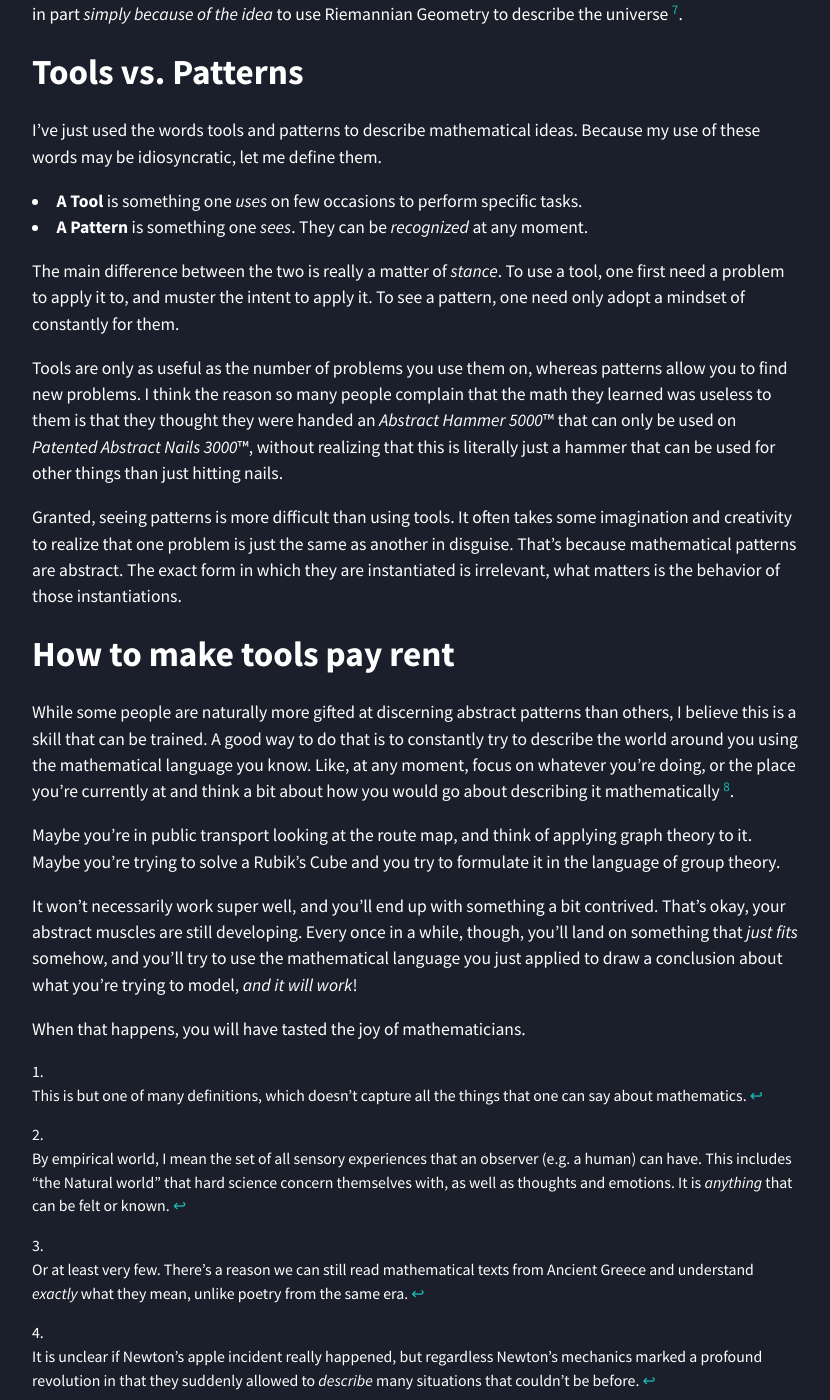
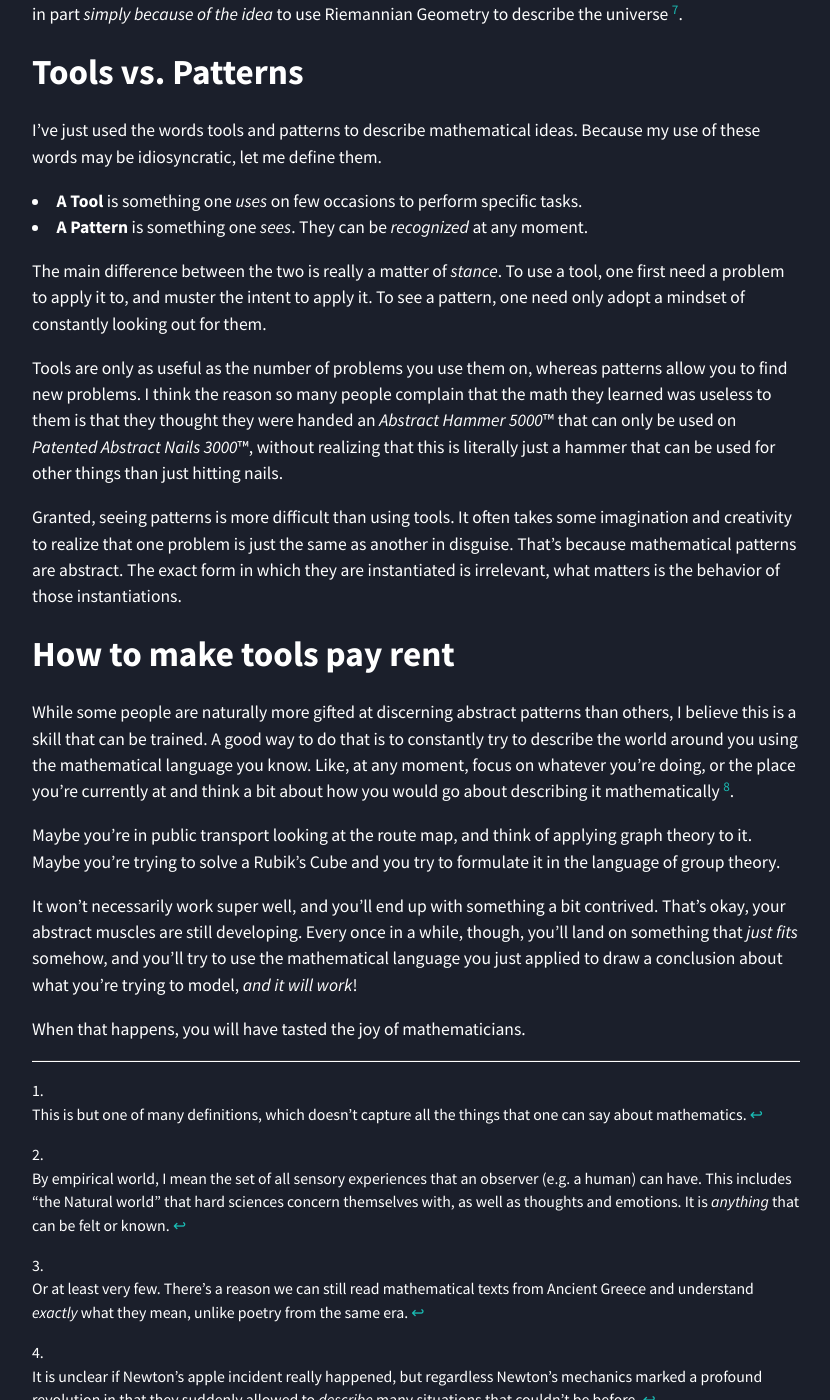
Before and after one commit to irregular-rhomboid/irregular-rhomboid.github.io, a Jekyll site: the page built from _posts/2022-12-27-math-is-a-language.md, in a window 1280 px wide and 1400 px high, scrolled down 2232 px. Shown: the whole window, without its empty margins (224-1054 px from the left). Built offline with Jekyll 4.4.1, drawn with Linux system fonts in a browser that asks for light colours; nearby versions of some CDN libraries; some of the changed text lies outside the part shown.

Commit message:
Fix mistakes

```diff
--- a/_posts/2022-12-27-math-is-a-language.md
+++ b/_posts/2022-12-27-math-is-a-language.md
@@ -34,7 +34,7 @@
 
 [^definition]: This is but one of many definitions, which doesn't capture all the things that one can say about mathematics.
 
-[^empirical]: By empirical world, I mean the set of all sensory experiences that an observer (e.g. a human) can have. This includes "the Natural world" that hard science concern themselves with, as well as thoughts and emotions. It is *anything* that can be felt or known.
+[^empirical]: By empirical world, I mean the set of all sensory experiences that an observer (e.g. a human) can have. This includes "the Natural world" that hard sciences concern themselves with, as well as thoughts and emotions. It is *anything* that can be felt or known.
 
 [^ambiguity]: Or at least very few. There's a reason we can still read mathematical texts from Ancient Greece and understand *exactly* what they mean, unlike poetry from the same era.
 
@@ -44,7 +44,7 @@
 
 [^newton]: It is unclear if Newton's apple incident really happened, but regardless Newton's mechanics marked a profound revolution in that they suddenly allowed to *describe* many situations that couldn't be before.
 
-Sometimes, mathematical theories find applications decades after it was initially formulated. When Einstein revolutionized physics with his theory of General Relativity [^einstein], he used the mathematical language of Riemannian Geometry, which had been developed roughly forty years prior[^riemann].
+Sometimes, mathematical theories find applications decades after it was initially formulated. When Einstein revolutionized physics with his theory of General Relativity [^einstein], he used the mathematical language of Riemannian Geometry, which had been developed roughly forty years prior [^riemann].
 
 [^einstein]: A. Einstein, M. Grossmann, *Entwurf einer verallgemeinerten Relativitätstheorie und einer Theorie der Gravitation (Outline of a Generalized Theory of Relativity and of a Theory of Gravitation)*, Zeitschrift für Mathematik und Physik, 62, 225–261, (1913).
 
@@ -52,7 +52,7 @@
 
 The point of these examples is to insist on the fact that **applying mathematics is a two-step process**. The first is **recognizing an abstract pattern** that can be described using mathematical language. The second is **using the tools from that language** to gain insight into what you're trying to model.
 
-The first part is often neglected, but it's arguably *the most important part*. Einstein is considered a genius in part *simply because of the idea* to use Riemannian Geometry to describe the universe [^relativity].
+The first step is often neglected, but it's arguably *the most important part*. Einstein is considered a genius in part *simply because of the idea* to use Riemannian Geometry to describe the universe [^relativity].
 
 [^relativity]: The idea to use Riemannian geometry was suggested to him by one of his mathematician friends, but don't let that diminish Einstein in your mind.
 
@@ -63,7 +63,7 @@
 - **A Tool** is something one *uses* on few occasions to perform specific tasks.
 - **A Pattern** is something one *sees*. They can be *recognized* at any moment.
 
-The main difference between the two is really a matter of *stance*. To use a tool, one first need a problem to apply it to, and muster the intent to apply it. To see a pattern, one need only adopt a mindset of constantly for them.
+The main difference between the two is really a matter of *stance*. To use a tool, one first need a problem to apply it to, and muster the intent to apply it. To see a pattern, one need only adopt a mindset of constantly looking out for them.
 
 Tools are only as useful as the number of problems you use them on, whereas patterns allow you to find new problems. I think the reason so many people complain that the math they learned was useless to them is that they thought they were handed an *Abstract Hammer 5000*™ that can only be used on *Patented Abstract Nails 3000*™, without realizing that this is literally just a hammer that can be used for other things than just hitting nails.
 
@@ -80,3 +80,5 @@
 It won't necessarily work super well, and you'll end up with something a bit contrived. That's okay, your abstract muscles are still developing. Every once in a while, though, you'll land on something that *just fits* somehow, and you'll try to use the mathematical language you just applied to draw a conclusion about what you're trying to model, *and it will work*!
 
 When that happens, you will have tasted the joy of mathematicians.
+
+---
```
